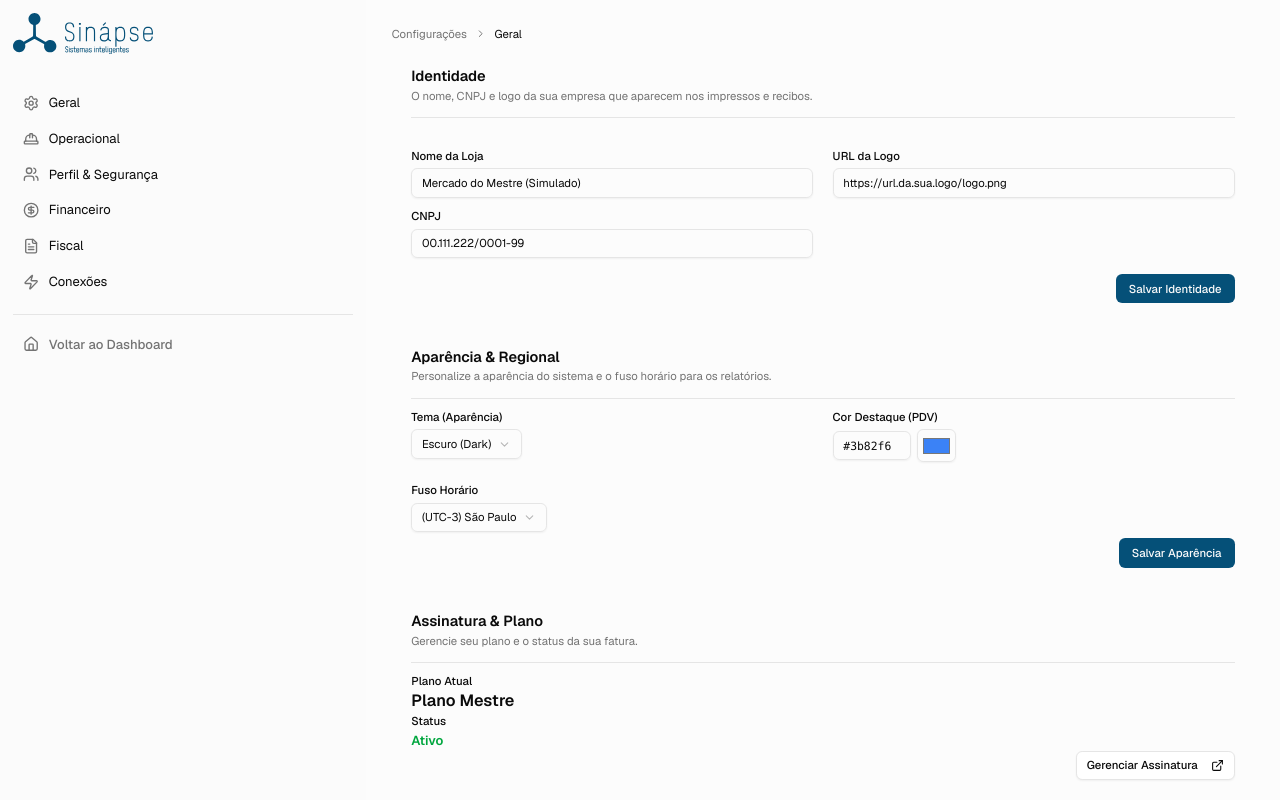
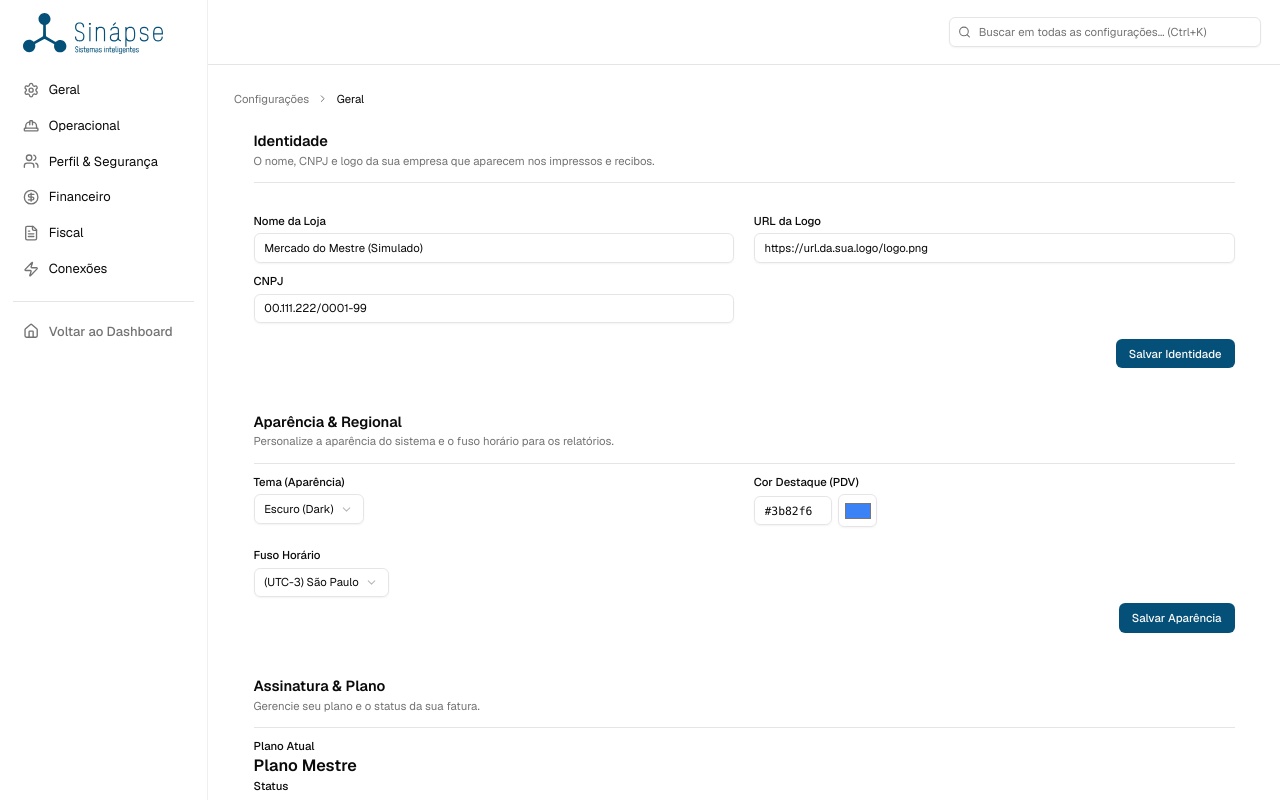
Before and after one commit to josielmaicon/Sinapse-ERP-1.1, a React (Vite) app in the folder interface/: page /configuracoes in a window 1280 px wide. Built offline with nearby package versions, Linux system fonts and the light colour scheme; no server answers.

Commit message:
header config adicionado

```diff
--- a/interface/src/pages/ConfiguracoesPage.jsx
+++ b/interface/src/pages/ConfiguracoesPage.jsx
@@ -10,15 +10,23 @@ import {
     CircleDollarSign,
     FileText,
     Zap,
-    Home
+    Home,
+    Search // ✅ Importar o Ícone de Busca
 } from "lucide-react"
-import Logo from "@/components/Logo" // Importando seu Logo
+import Logo from "@/components/Logo"
+import { Input } from "@/components/ui/input" // ✅ Importar o Input
+// ✅ Imports para o novo Breadcrumb (migalha de pão)
+import {
+  Breadcrumb,
+  BreadcrumbItem,
+  BreadcrumbLink,
+  BreadcrumbList,
+  BreadcrumbPage,
+  BreadcrumbSeparator,
+} from "@/components/ui/breadcrumb"
 
-// --- Componentes Internos do Layout ---
-
+// --- Componentes Internos do Layout (Sem mudanças) ---
 const SidebarContext = React.createContext(null);
-
-// ✅ Provider agora é o container 100% (sem header)
 function SidebarProvider({ children, className }) {
     return (
         <SidebarContext.Provider value={{}}>
@@ -28,12 +36,11 @@ function SidebarProvider({ children, className }) {
         </SidebarContext.Provider>
     );
 }
-
 function Sidebar({ className, children }) {
     return (
         <aside
             className={cn(
-                "w-2/7 flex-col border-none p-4 flex-shrink-0 overflow-y-auto bg-[var(--sidebar-primary-foreground)]",
+                "w-64 flex-col border-r border-border/60 p-4 flex-shrink-0 overflow-y-auto bg-background",
                 className
             )}
         >
@@ -41,11 +48,10 @@ function Sidebar({ className, children }) {
         </aside>
     );
 }
-
-// ✅ SidebarInset (Conteúdo)
 function SidebarInset({ className, children }) {
+    // ✅ Alterado: O SidebarInset agora é um container flex-col
     return (
-        <main className={cn("flex-1 overflow-y-auto bg-muted/30", className)}>
+        <main className={cn("flex-1 flex flex-col h-screen overflow-y-auto", className)}>
             {children}
         </main>
     );
@@ -70,12 +76,11 @@ function ConfigSidebarNav() {
         <NavLink
           key={item.label}
           to={item.href}
-          // 'end' é crucial para "Geral" (index)
-          end={item.href === "/configuracoes/geral"}
+          end={item.href === "/configuracoes/geral" || item.href === "/configuracoes"}
+          // ✅ Lógica 'end' corrigida para pegar o 'index'
           className={({ isActive }) =>
             cn(
-              "flex items-center gap-3 rounded-md px-3 py-2 text-base font-regular text-foreground transition-colors hover:bg-muted", // ✅ Fonte na cor normal (text-foreground)
-              // ✅ Lógica de Mestre: Ativo = Estilo Hover
+              "flex items-center gap-3 rounded-md px-3 py-2 text-base font-regular text-foreground transition-colors hover:bg-muted",
               isActive && "bg-muted"
             )
           }
@@ -85,7 +90,6 @@ function ConfigSidebarNav() {
         </NavLink>
       ))}
 
-      {/* Botão de Voltar */}
       <div className="pt-4 mt-4 border-t">
          <NavLink
           to="/" // Link para o Dashboard Principal
@@ -101,6 +105,50 @@ function ConfigSidebarNav() {
   );
 }
 
+// ✅ NOVO COMPONENTE: O Header com a Busca
+function ConfigHeader() {
+    const location = useLocation();
+
+    // Encontra o 'label' do item atual baseado na URL
+    const currentItem = [...configNavItems].reverse().find(item =>
+        location.pathname.startsWith(item.href)
+    );
+    const pageTitle = currentItem ? currentItem.label : "Geral";
+
+    return (
+        <header className="flex h-20 shrink-0 items-center justify-end border-b bg-background px-6">
+            {/* 1. Breadcrumb (Localização)
+            {/* <div className="flex items-center">
+                <Breadcrumb>
+                    <BreadcrumbList>
+                        <BreadcrumbItem>
+                            <BreadcrumbLink asChild>
+                                <NavLink to="/configuracoes/geral">Configurações</NavLink>
+                            </BreadcrumbLink>
+                        </BreadcrumbItem>
+                        <BreadcrumbSeparator />
+                        <BreadcrumbItem>
+                            <BreadcrumbPage>{pageTitle}</BreadcrumbPage>
+                        </BreadcrumbItem>
+                    </BreadcrumbList>
+                </Breadcrumb>
+            </div> */}
+
+            {/* 2. Busca Global (Seu "Ctrl+F") */}
+            <div className="relative w-full max-w-sm ">
+                <Search className="absolute left-3 top-1/2 -translate-y-1/2 h-4 w-4 text-muted-foreground" />
+                <Input
+                    placeholder="Buscar em todas as configurações... (Ctrl+K)"
+                    className="pl-9"
+                    // No futuro, isso ativará um Command Palette (como o do VS Code)
+                    // onFocus={() => setIsCommandPaletteOpen(true)}
+                />
+            </div>
+        </header>
+    );
+}
+
+
 // --- O LAYOUT PRINCIPAL DO "CASTELO" ---
 export default function ConfiguracoesPage() {
   return (
@@ -108,16 +156,24 @@ export default function ConfiguracoesPage() {
           <Sidebar>
               <NavLink
                 to="/"
-                className="mb-10 flex justify-start"
+                className="mb-6 flex justify-start px-3"
                 title="Voltar ao Dashboard">
                   <Logo variant="full" size="140px" />
               </NavLink>
               <ConfigSidebarNav />
           </Sidebar>
+
+          {/* O Lado Direito (Conteúdo) */}
           <SidebarInset>
+            {/* ✅ 1. O HEADER (renderizado no topo do conteúdo) */}
+            <ConfigHeader />
+
+            {/* ✅ 2. O CONTEÚDO (renderizado abaixo do header) */}
+            {/* O Outlet agora está envolvido por um 'div' que dá o padding */}
+            <div className="flex-1 overflow-y-auto p-6 lg:p-8">
                 <Outlet />
+            </div>
           </SidebarInset>
-
     </SidebarProvider>
   )
 }
--- a/interface/src/pages/configuracoes/ConfigGeraisPage.jsx
+++ b/interface/src/pages/configuracoes/ConfigGeraisPage.jsx
@@ -116,7 +116,7 @@ export default function GeralSettingsPage() {
   };
 
   return (
-    <div className="flex flex-1 flex-col gap-3 p-8">
+    <div className="flex flex-1 flex-col gap-3">
 
       <Breadcrumb>
         <BreadcrumbList>
```
Lines whose indentation alone changed are shown as unchanged.
